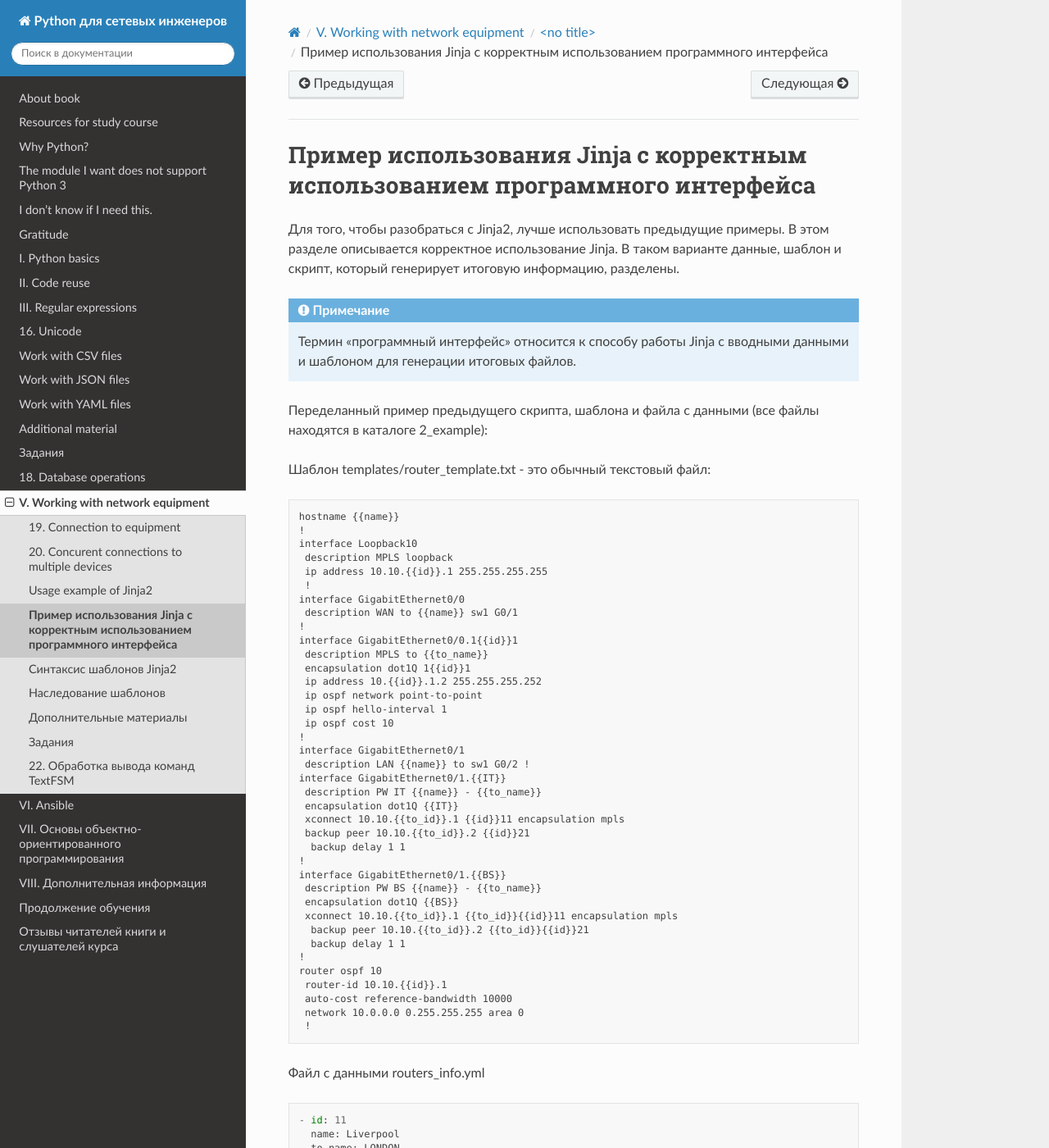
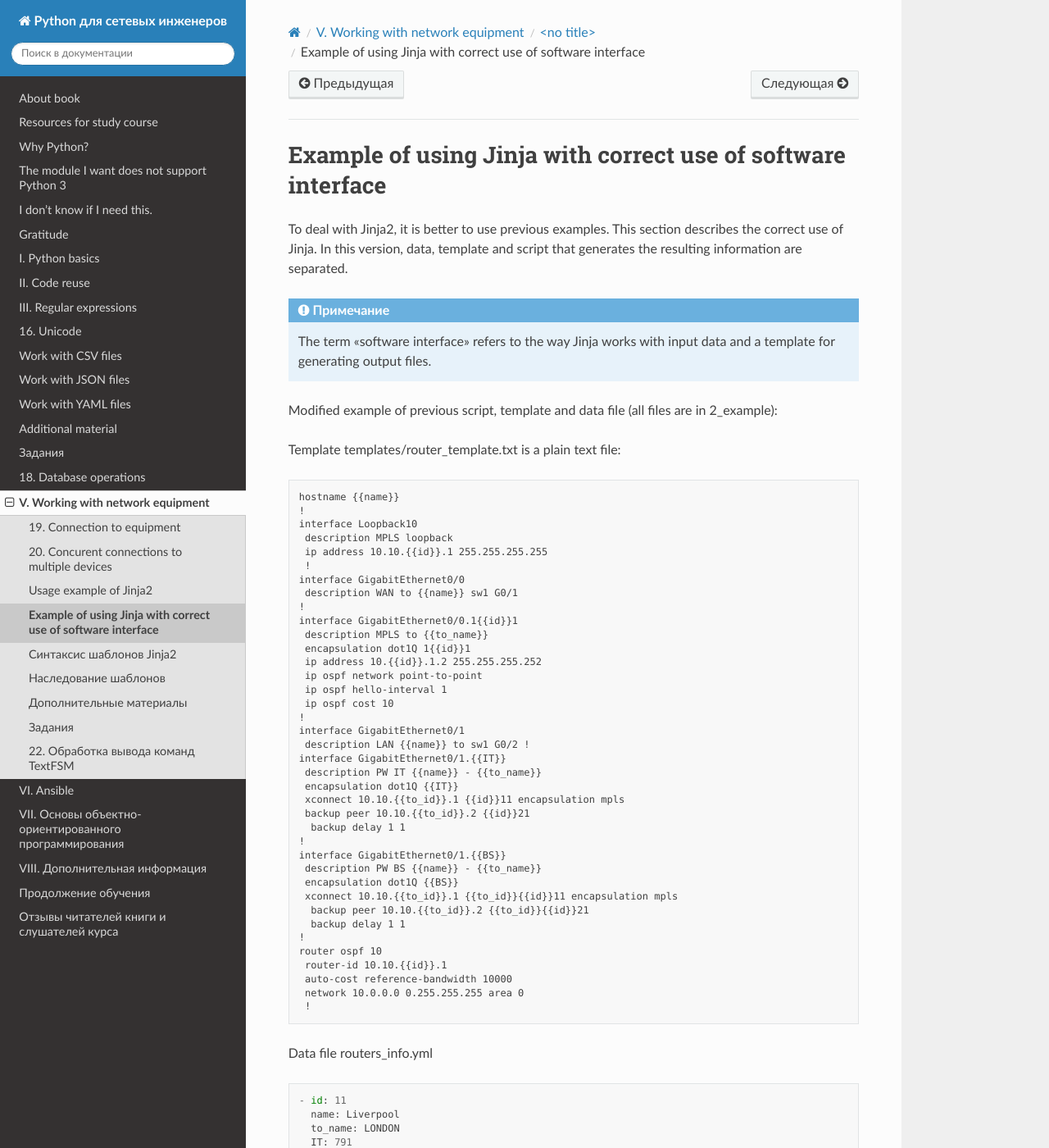
Before and after one commit to Aidar5/nattoeng, a Sphinx documentation site: the page built from docs/source/book/21_jinja2/2_example.rst, in a window 1280 px wide and 1400 px high. Shown: the whole window at 82% size. Built offline with Sphinx 7.4.7 and the Read the Docs theme 2.0.0, drawn with Linux system fonts in a browser that asks for light colours; pages that are not in the unit, such as notebooks, are missing from menus; some of the changed text lies outside the part shown.

Commit message:
Update 2_example.rst

```diff
--- a/docs/source/book/21_jinja2/2_example.rst
+++ b/docs/source/book/21_jinja2/2_example.rst
@@ -1,20 +1,15 @@
-Пример использования Jinja с корректным использованием программного интерфейса
+Example of using Jinja with correct use of software interface
 ------------------------------------------------------------------------------
 
-Для того, чтобы разобраться с Jinja2, лучше использовать предыдущие
-примеры. В этом разделе описывается корректное использование Jinja. В
-таком варианте данные, шаблон и скрипт, который генерирует итоговую
-информацию, разделены.
+To deal with Jinja2, it is better to use previous examples. This section describes the correct use of Jinja. In this version, data, template and script that generates the resulting information are separated.
 
 .. note::
 
-    Термин "программный интерфейс" относится к способу работы Jinja с
-    вводными данными и шаблоном для генерации итоговых файлов.
+    The term "software interface" refers to the way Jinja works with input data and a template for generating output files.
 
-Переделанный пример предыдущего скрипта, шаблона и файла с данными (все
-файлы находятся в каталоге 2_example):
+Modified example of previous script, template and data file (all files are in 2_example):
 
-Шаблон templates/router_template.txt - это обычный текстовый файл:
+Template templates/router_template.txt is a plain text file:
 
 ::
 
@@ -57,7 +52,7 @@
      network 10.0.0.0 0.255.255.255 area 0
      !
 
-Файл с данными routers_info.yml
+Data file routers_info.yml
 
 ::
 
@@ -82,7 +77,7 @@
       BS: 1650
       to_id: 2
 
-Скрипт для генерации конфигураций router_config_generator_ver2.py
+Script to generate configurations router_config_generator_ver2.py
 
 .. code:: python
 
@@ -101,14 +96,13 @@
         with open(r1_conf,'w') as f:
             f.write(template.render(router))
 
-Файл router_config_generator.py импортирует из модуля jinja2:
+File router_config_generator.py imports from jinja2 module:
 
-* **FileSystemLoader** - загрузчик, который позволяет работать с файловой системой
+* **FileSystemLoader** - a loader that allows working with a file system
 
-  * тут указывается путь к каталогу, где находятся шаблоны
-  * в данном случае шаблон находится в каталоге templates
+  * the path to the directory where templates are located is specified here
+  * in this case template is in *template* directory
 
-* **Environment** - класс для описания параметров окружения.
-  В данном случае указан только загрузчик, но в нём можно указывать методы обработки шаблона
+* **Environment** - a class for describing environment parameters. In this case only the loader is specified, but you can specify how to process the template
 
-Обратите внимание, что шаблон теперь находится в каталоге **templates**.
+Note that the template is now in **templates** directory.
```
